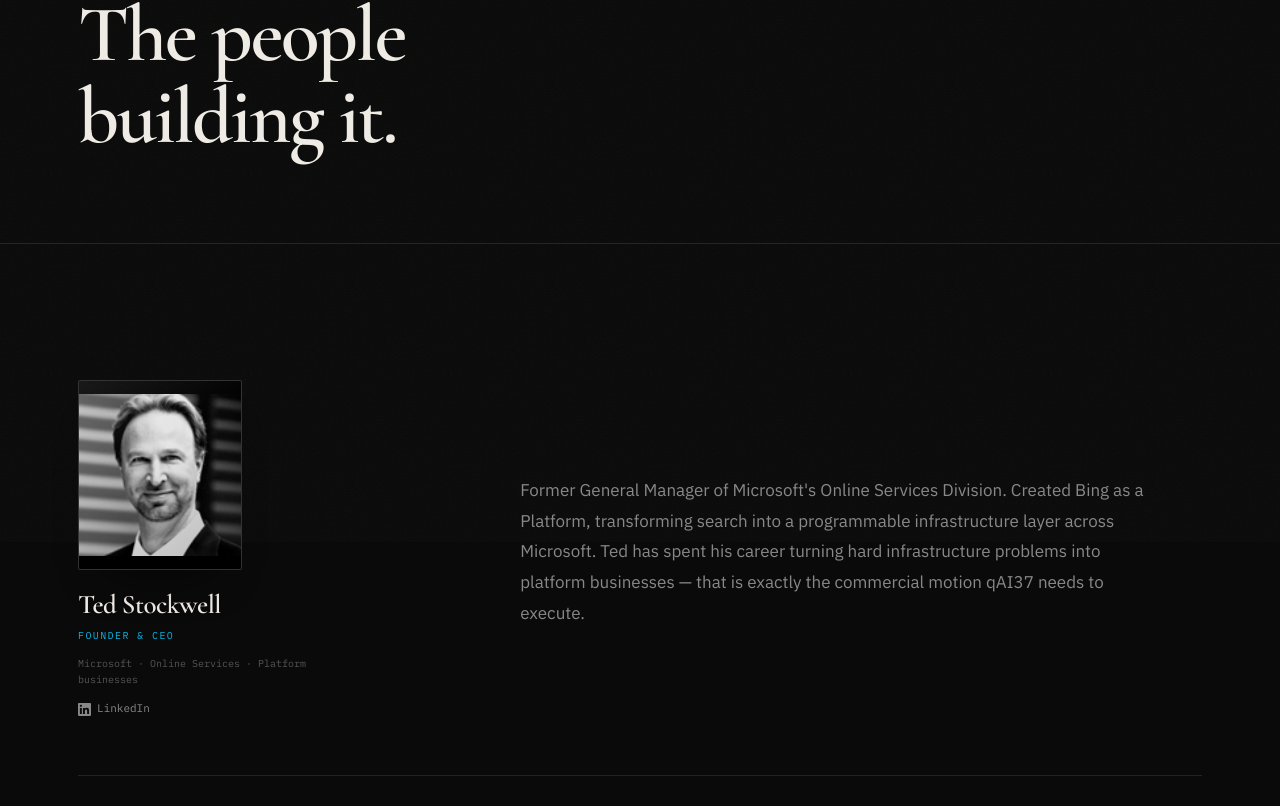
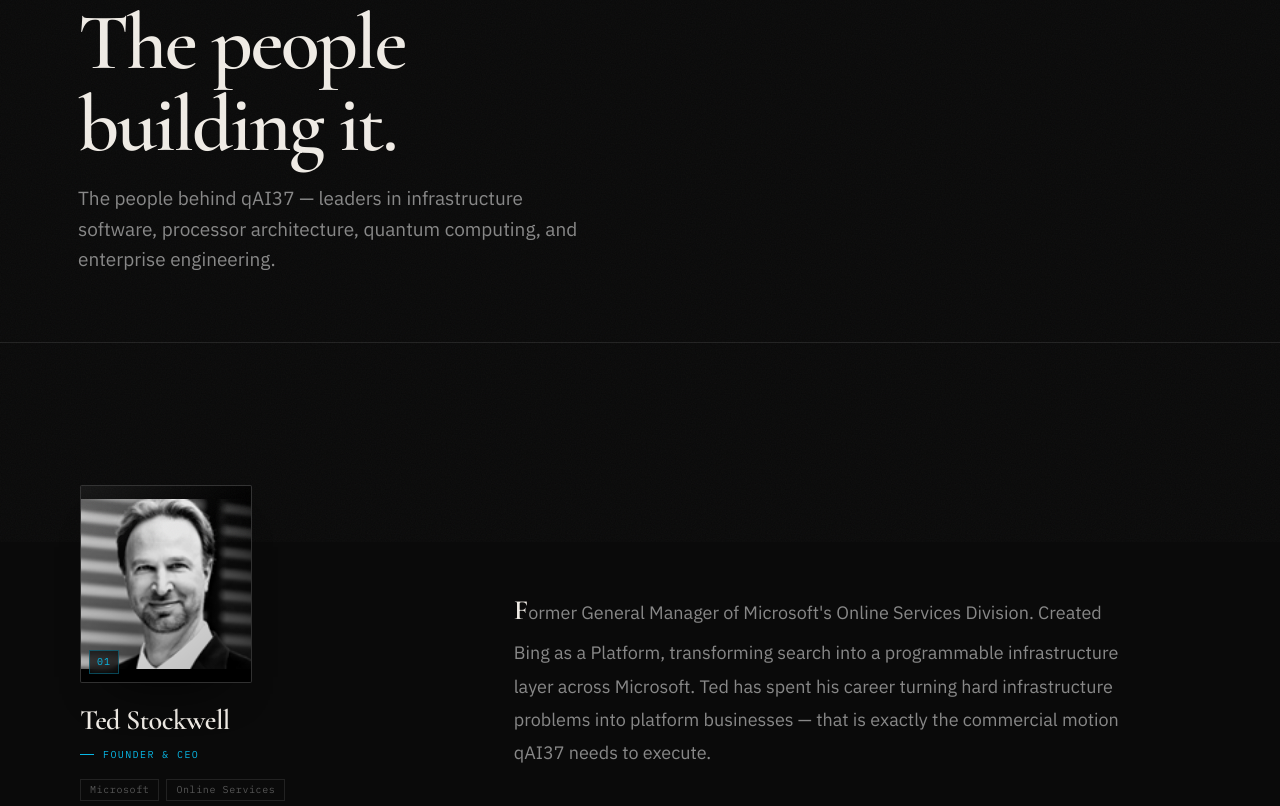
Before and after one commit to lizzierunner/qai37-site, a Next.js app: page /team in a window 1280 px wide. Shown: the part 258-1064 px from the top of the page. Built offline with nearby package versions, Linux system fonts and the light colour scheme.

Commit message:
Redesign team page: advisor photos, editorial bios, masonry advisor grid

```diff
--- a/app/globals.css
+++ b/app/globals.css
@@ -205,45 +205,58 @@ footer{border-top:1px solid var(--line);padding:56px 0 36px}
 @media(max-width:600px){.p-home .roster{grid-template-columns:1fr}.p-home .roster-item:nth-child(odd){padding-right:0;border-right:none}.p-home .roster-item:nth-child(even){padding-left:0}}
 
 /* ======================== TEAM PAGE BIOS ======================== */
-.p-team2 .bio-intro{padding:96px 0 64px;border-bottom:1px solid var(--line)}
+.p-team2 .bio-intro{padding:104px 0 68px;border-bottom:1px solid var(--line)}
 .p-team2 .bio-intro h1{max-width:12ch}
-.p-team2 .bio-list{padding-bottom:104px}
-.p-team2 .bio-row{display:grid;grid-template-columns:minmax(250px,.75fr) minmax(0,1.45fr);gap:clamp(40px,7vw,96px);padding:52px 0;border-bottom:1px solid var(--line);position:relative;transition:background .35s ease}
-.p-team2 .bio-row::before{content:"";position:absolute;left:0;top:0;bottom:0;width:2px;background:var(--cyan);transform:scaleY(0);transform-origin:center;transition:transform .35s cubic-bezier(.22,1,.36,1)}
-.p-team2 .bio-row:hover::before{transform:scaleY(1)}
-.p-team2 .bio-left{display:flex;flex-direction:column;gap:18px;align-self:start}
-.p-team2 .bio-photo{width:164px;height:190px;border-radius:2px;overflow:hidden;background:var(--surface);border:1px solid var(--line);position:relative;flex-shrink:0;box-shadow:0 28px 50px -34px rgba(0,0,0,.9);transition:border-color .3s ease,box-shadow .3s ease}
+.p-team2 .bio-intro .lede{margin-top:-4px;font-size:19px;max-width:46ch}
+.p-team2 .bio-list{padding-bottom:112px}
+.p-team2 .bio-row{display:grid;grid-template-columns:minmax(250px,.75fr) minmax(0,1.5fr);gap:clamp(44px,7vw,100px);padding:58px 20px;margin:0 -20px;border-bottom:1px solid var(--line);position:relative;border-left:2px solid transparent;transition:border-color .4s ease,background .4s ease}
+.p-team2 .bio-row:hover{border-left-color:var(--cyan);background:linear-gradient(90deg,rgba(8,184,230,.05),transparent 65%)}
+.p-team2 .bio-left{display:flex;flex-direction:column;gap:20px;align-self:start}
+.p-team2 .bio-photo-frame{position:relative;width:-moz-fit-content;width:fit-content}
+.p-team2 .bio-photo-frame::before,.p-team2 .bio-photo-frame::after{content:"";position:absolute;width:20px;height:20px;border:1.5px solid var(--cyan);opacity:0;transition:opacity .4s ease,transform .4s ease}
+.p-team2 .bio-photo-frame::before{top:-8px;left:-8px;border-right:none;border-bottom:none;transform:translate(6px,6px)}
+.p-team2 .bio-photo-frame::after{bottom:-8px;right:-8px;border-left:none;border-top:none;transform:translate(-6px,-6px)}
+.p-team2 .bio-row:hover .bio-photo-frame::before,.p-team2 .bio-row:hover .bio-photo-frame::after{opacity:1;transform:translate(0,0)}
+.p-team2 .bio-index{position:absolute;left:9px;bottom:9px;z-index:2;font-family:var(--font-mono);font-size:10px;letter-spacing:.1em;color:var(--cyan);background:rgba(10,10,10,.72);-webkit-backdrop-filter:blur(4px);backdrop-filter:blur(4px);padding:3px 7px;border:1px solid rgba(8,184,230,.35)}
+.p-team2 .bio-photo{width:172px;height:198px;border-radius:2px;overflow:hidden;background:var(--surface);border:1px solid var(--line);position:relative;flex-shrink:0;box-shadow:0 28px 50px -34px rgba(0,0,0,.9);transition:border-color .3s ease,box-shadow .3s ease,transform .3s ease}
 .p-team2 .bio-photo img{width:100%;height:100%;object-fit:cover;object-position:center 20%;display:block;filter:grayscale(1) contrast(1.12) brightness(.9);transition:filter .45s ease,transform .55s cubic-bezier(.22,1,.36,1)}
 .p-team2 .bio-photo::before{content:"";position:absolute;inset:0;z-index:1;pointer-events:none;background:linear-gradient(145deg,rgba(255,255,255,.09),transparent 42%,rgba(0,0,0,.22))}
-.p-team2 .bio-row:hover .bio-photo{border-color:rgba(8,184,230,.6);box-shadow:0 28px 58px -32px rgba(8,184,230,.24)}
-.p-team2 .bio-row:hover .bio-photo img{filter:grayscale(.45) contrast(1.08) brightness(.98);transform:scale(1.035)}
+.p-team2 .bio-row:hover .bio-photo{border-color:rgba(8,184,230,.6);box-shadow:0 32px 64px -30px rgba(8,184,230,.26);transform:translateY(-4px)}
+.p-team2 .bio-row:hover .bio-photo img{filter:grayscale(1) contrast(1.08) brightness(.98);transform:scale(1.035)}
 .p-team2 .bio-photo img[src*="ted-stockwell"]{object-fit:contain;object-position:center;background:var(--ink)}
 .p-team2 .bio-photo img[src*="michelle-holtmann"]{object-position:center 15%;transform:scale(1.035)}
 .p-team2 .bio-photo img[src*="Rick.jpg"]{object-position:center 34%;transform:scale(1.1)}
 .p-team2 .bio-photo.noimg img{display:none}
 .p-team2 .bio-photo.noimg::after{content:attr(data-initials);position:absolute;inset:0;display:grid;place-items:center;font-family:var(--font-display);font-weight:600;font-size:1.4em;color:var(--muted)}
-.p-team2 .bio-meta{padding-top:2px;max-width:28ch}
-.p-team2 .bio-name{font-family:var(--font-display);font-size:clamp(23px,2.1vw,29px);font-weight:600;letter-spacing:-.02em;color:var(--text);margin-bottom:8px;line-height:1.12}
-.p-team2 .bio-role{font-family:var(--font-mono);font-size:10px;letter-spacing:.14em;text-transform:uppercase;color:var(--cyan)}
-.p-team2 .bio-signal{font-family:var(--font-mono);font-size:10px;line-height:1.6;color:var(--muted-2);margin-top:12px}
-.p-team2 .bio-li{display:inline-flex;align-items:center;gap:6px;margin-top:12px;font-family:var(--font-mono);font-size:11px;color:var(--muted);transition:color .2s}
+.p-team2 .bio-meta{padding-top:2px;max-width:30ch}
+.p-team2 .bio-name{font-family:var(--font-display);font-size:clamp(24px,2.2vw,30px);font-weight:600;letter-spacing:-.02em;color:var(--text);margin-bottom:10px;line-height:1.12;transition:color .3s ease}
+.p-team2 .bio-row:hover .bio-name{color:var(--cyan)}
+.p-team2 .bio-role{font-family:var(--font-mono);font-size:10px;letter-spacing:.14em;text-transform:uppercase;color:var(--cyan);display:flex;align-items:center;gap:9px}
+.p-team2 .bio-role::before{content:"";width:14px;height:1px;background:var(--cyan);flex-shrink:0}
+.p-team2 .bio-tags{list-style:none;display:flex;flex-wrap:wrap;gap:7px;margin-top:16px}
+.p-team2 .bio-tags li{font-family:var(--font-mono);font-size:10px;letter-spacing:.06em;color:var(--muted-2);border:1px solid var(--line);padding:5px 9px;line-height:1;transition:border-color .3s ease,color .3s ease}
+.p-team2 .bio-row:hover .bio-tags li{border-color:rgba(8,184,230,.4);color:var(--muted)}
+.p-team2 .bio-li{display:inline-flex;align-items:center;gap:6px;margin-top:16px;font-family:var(--font-mono);font-size:11px;color:var(--muted);transition:color .2s}
 .p-team2 .bio-li:hover{color:var(--cyan)}
 .p-team2 .bio-li svg{width:13px;height:13px;fill:currentColor}
-.p-team2 .bio-body{font-size:17px;color:var(--muted);line-height:1.8;align-self:center;max-width:62ch}
-.p-team2 .advisory-section{padding:72px 0 100px;border-top:1px solid var(--line)}
-.p-team2 .extended-list{margin-top:28px;margin-bottom:80px;border-top:1px solid var(--line)}
-.p-team2 .extended-list .bio-row{padding:34px 0;grid-template-columns:minmax(250px,.75fr) minmax(0,1.45fr)}
-.p-team2 .extended-list .bio-photo{display:none}
-.p-team2 .extended-list .bio-body{font-size:16px;line-height:1.7}
-.p-team2 .advisory-list{display:grid;grid-template-columns:repeat(2,1fr);margin-top:32px;border-top:1px solid var(--line)}
-.p-team2 .advisory-item{padding:20px 0;border-bottom:1px solid var(--line);display:flex;flex-direction:column;gap:4px}
-.p-team2 .advisory-item:nth-child(odd){padding-right:40px;border-right:1px solid var(--line)}
-.p-team2 .advisory-item:nth-child(even){padding-left:40px}
-.p-team2 .advisory-name{font-family:var(--font-display);font-size:18px;font-weight:500;color:var(--text)}
-.p-team2 .advisory-role{font-family:var(--font-mono);font-size:10px;letter-spacing:.14em;text-transform:uppercase;color:var(--muted)}
-@media(prefers-reduced-motion:reduce){.p-team2 .bio-row,.p-team2 .bio-row::before,.p-team2 .bio-photo,.p-team2 .bio-photo img{transition:none}}
-@media(max-width:760px){.p-team2 .bio-intro{padding:72px 0 46px}.p-team2 .bio-list{padding-bottom:64px}.p-team2 .bio-row,.p-team2 .extended-list .bio-row{grid-template-columns:1fr;gap:24px;padding:36px 0}.p-team2 .bio-left{flex-direction:row;align-items:flex-start;gap:20px}.p-team2 .bio-photo{width:128px;height:150px}.p-team2 .bio-body{max-width:64ch}.p-team2 .advisory-list{grid-template-columns:1fr}.p-team2 .advisory-item:nth-child(odd){padding-right:0;border-right:none}.p-team2 .advisory-item:nth-child(even){padding-left:0}}
-@media(max-width:480px){.p-team2 .bio-left{flex-direction:column}.p-team2 .bio-photo{width:124px;height:146px}.p-team2 .bio-row,.p-team2 .extended-list .bio-row{padding:30px 0}.p-team2 .bio-body{font-size:16px}.p-team2 .extended-list{margin-bottom:52px}}
+.p-team2 .bio-body{font-size:18px;color:var(--muted);line-height:1.85;align-self:center;max-width:58ch}
+.p-team2 .bio-body::first-letter{font-family:var(--font-display);font-size:1.55em;font-weight:600;color:var(--text)}
+.p-team2 .advisory-section{padding:76px 0 104px;border-top:1px solid var(--line)}
+.p-team2 .advisor-grid{column-count:2;column-gap:20px;margin-top:32px}
+.p-team2 .advisor-card{position:relative;display:inline-flex;flex-direction:column;gap:16px;width:100%;break-inside:avoid;margin:0 0 20px;background:var(--ink-2);border:1px solid var(--line);border-radius:2px;padding:30px 28px;overflow:hidden;transition:background .3s ease,border-color .3s ease,transform .3s ease}
+.p-team2 .advisor-card::before{content:"";position:absolute;top:0;left:0;right:0;height:2px;background:var(--cyan);transform:scaleX(0);transform-origin:left;transition:transform .4s cubic-bezier(.22,1,.36,1)}
+.p-team2 .advisor-card:hover{background:var(--surface);border-color:var(--line-strong);transform:translateY(-3px)}
+.p-team2 .advisor-card:hover::before{transform:scaleX(1)}
+.p-team2 .advisor-top{display:flex;align-items:center;gap:14px}
+.p-team2 .advisor-card .bio-photo{width:56px;height:56px;border-radius:50%;flex-shrink:0;box-shadow:none;border-color:var(--line-strong)}
+.p-team2 .advisor-card .bio-photo.noimg::after{font-size:.95em}
+.p-team2 .advisor-meta{min-width:0}
+.p-team2 .advisor-name{font-family:var(--font-display);font-size:17px;font-weight:600;color:var(--text);letter-spacing:-.01em;line-height:1.25}
+.p-team2 .advisor-role{font-family:var(--font-mono);font-size:10px;letter-spacing:.12em;text-transform:uppercase;color:var(--cyan);margin-top:5px}
+.p-team2 .advisor-bio{font-size:14.5px;line-height:1.7;color:var(--muted)}
+@media(prefers-reduced-motion:reduce){.p-team2 .bio-row,.p-team2 .bio-photo,.p-team2 .bio-photo img,.p-team2 .bio-photo-frame::before,.p-team2 .bio-photo-frame::after,.p-team2 .advisor-card{transition:none}}
+@media(max-width:760px){.p-team2 .bio-intro{padding:72px 0 46px}.p-team2 .bio-list{padding-bottom:64px}.p-team2 .bio-row{grid-template-columns:1fr;gap:24px;padding:36px 16px;margin:0 -16px}.p-team2 .bio-left{flex-direction:row;align-items:flex-start;gap:20px}.p-team2 .bio-photo{width:128px;height:150px}.p-team2 .bio-body{max-width:64ch}.p-team2 .advisor-grid{column-count:1}}
+@media(max-width:480px){.p-team2 .bio-left{flex-direction:column}.p-team2 .bio-photo{width:124px;height:146px}.p-team2 .bio-row{padding:30px 14px;margin:0 -14px}.p-team2 .bio-body{font-size:16px}}
 
 /* ======================== NEWS KICKER + DESC ======================== */
 .p-news .news-kicker{display:block;font-family:var(--font-mono);font-size:10px;letter-spacing:.2em;text-transform:uppercase;color:var(--cyan);margin-bottom:12px}
--- a/app/team/page.tsx
+++ b/app/team/page.tsx
@@ -2,10 +2,12 @@ import type { Metadata } from "next";
 import TeamAvatar from "@/components/TeamAvatar";
 import { BASE_PATH } from "@/lib/basePath";
 
+const TEAM_INTRO =
+  "The people behind qAI37 — leaders in infrastructure software, processor architecture, quantum computing, and enterprise engineering.";
+
 export const metadata: Metadata = {
   title: "Team",
-  description:
-    "The people behind qAI37 — leaders in infrastructure software, processor architecture, quantum computing, and enterprise engineering.",
+  description: TEAM_INTRO,
 };
 
 type Member = {
@@ -82,28 +84,45 @@ type ExtendedMember = {
   name: string;
   role: string;
   bio: string;
+  img?: string;
+  initials?: string;
 };
 
 const EXTENDED_TEAM: ExtendedMember[] = [
   {
+    name: "Richard Wood",
+    role: "Advisor",
+    initials: "RW",
+    img: `${BASE_PATH}/images/team/Team%20Photos/Richard%20Wood.jpeg`,
+    bio: "Advisor to qAI37.",
+  },
+  {
     name: "Gregor Barry",
     role: "Advisor",
+    initials: "GB",
+    img: `${BASE_PATH}/images/team/gregor-barry.jpg`,
     bio: "Managing Director, Accenture, Toronto — twelve years in enterprise relationships with Fortune 500 clients.",
   },
   {
     name: "Vicki Mitchell",
     role: "Advisor",
+    initials: "VM",
+    img: `${BASE_PATH}/images/team/vicki-mitchell.jpg`,
     bio: "Former VP of Engineering at Google, ARM, Altera, and Intel, where she led large-scale silicon, systems, and infrastructure engineering programs across global organizations. Featured in the inaugural Top 100 List of senior women leaders in engineering, Vicki has spent her career at the intersection of hardware and software, including instruction sets, programmable hardware, and full-stack infrastructure engineering.",
   },
   {
     name: "Rupesh Srivastava",
     role: "Quantum Advisor",
+    initials: "RS",
+    img: `${BASE_PATH}/images/team/rupesh-srivastava.jpg`,
     bio: "PhD in Physics, Royal Holloway, University of London. Five years developing the UK quantum-computing ecosystem at Oxford's Department of Physics (the NQIT and QCS national quantum technology hubs, 2016–2021). Chief Quantum Officer, Entangled Positions.",
   },
   {
     name: "John Williams",
     role: "Strategic Advisor",
-    bio: "Strategic advisor to qAI37.",
+    initials: "JW",
+    img: `${BASE_PATH}/images/team/Team%20Photos/john-williams.jpeg`,
+    bio: "Product leader with extensive experience in data center infrastructure and systems spanning enterprise and high-performance computing. John specializes in delivering innovative solutions that disrupt markets and exceed customer's needs.",
   },
 ];
 
@@ -122,19 +141,32 @@ export default function Team() {
         <div className="wrap">
           <span className="eyebrow reveal">The team</span>
           <h1 className="reveal s1">The people building it.</h1>
+          <p className="lede reveal s2">{TEAM_INTRO}</p>
         </div>
       </section>
 
       <section>
         <div className="wrap bio-list">
-          {TEAM.map((m) => (
+          {TEAM.map((m, i) => {
+            const index = String(i + 1).padStart(2, "0");
+            const tags = m.signal.split(" · ");
+            return (
               <div key={m.name} className="bio-row reveal">
                 <div className="bio-left">
+                  <div className="bio-photo-frame">
                     <TeamAvatar img={m.img} name={m.name} initials={m.initials} />
+                    <span className="bio-index" aria-hidden="true">
+                      {index}
+                    </span>
+                  </div>
                   <div className="bio-meta">
                     <p className="bio-name">{m.name}</p>
                     <p className="bio-role">{m.role}</p>
-                  <p className="bio-signal">{m.signal}</p>
+                    <ul className="bio-tags">
+                      {tags.map((tag) => (
+                        <li key={tag}>{tag}</li>
+                      ))}
+                    </ul>
                     {m.li && (
                       <a href={m.li} target="_blank" rel="noopener noreferrer" className="bio-li">
                         <LinkedInIcon /> LinkedIn
@@ -144,21 +176,25 @@ export default function Team() {
                 </div>
                 <p className="bio-body">{m.bio}</p>
               </div>
-          ))}
+            );
+          })}
         </div>
       </section>
 
       <section className="advisory-section">
         <div className="wrap">
           <span className="eyebrow reveal">Extended team</span>
-          <div className="extended-list">
+          <div className="advisor-grid">
             {EXTENDED_TEAM.map((m) => (
-              <div key={m.name} className="bio-row reveal">
-                <div className="bio-meta">
-                  <p className="bio-name">{m.name}</p>
-                  <p className="bio-role">{m.role}</p>
+              <div key={m.name} className="advisor-card reveal">
+                <div className="advisor-top">
+                  {m.img && <TeamAvatar img={m.img} name={m.name} initials={m.initials ?? ""} />}
+                  <div className="advisor-meta">
+                    <p className="advisor-name">{m.name}</p>
+                    <p className="advisor-role">{m.role}</p>
                   </div>
-                <p className="bio-body">{m.bio}</p>
+                </div>
+                <p className="advisor-bio">{m.bio}</p>
               </div>
             ))}
           </div>
```
Also changed, not shown: public/images/team/gregor-barry.jpg (added), public/images/team/rupesh-srivastava.jpg (added). Lines whose indentation alone changed are shown as unchanged.
